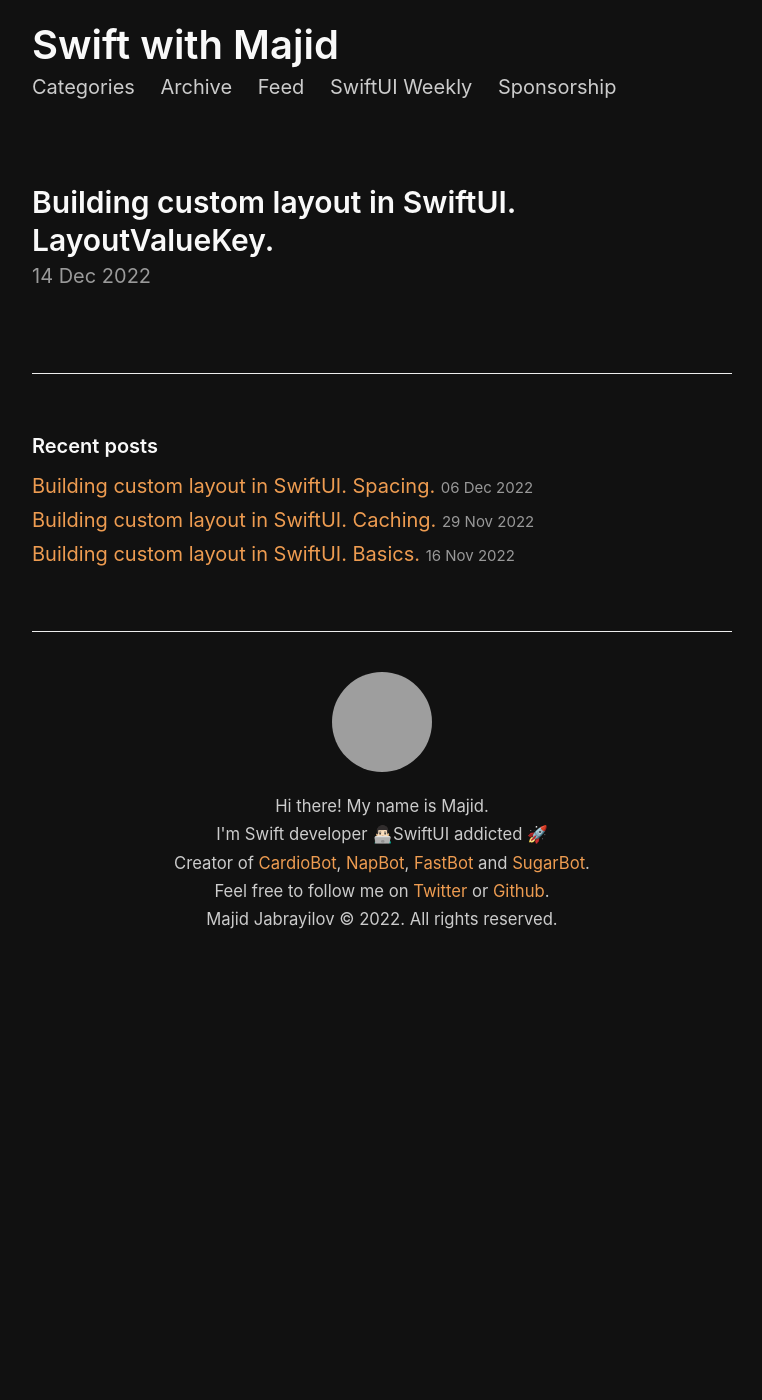
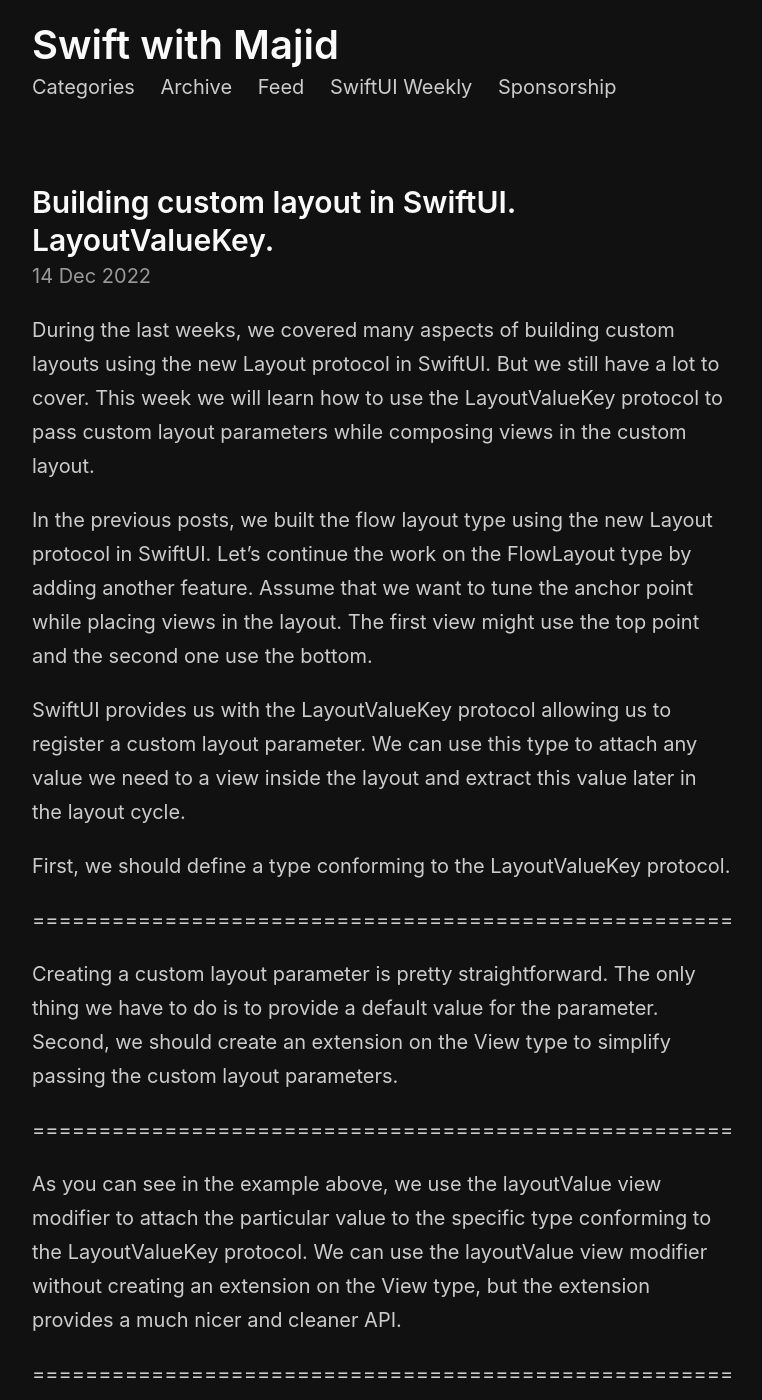
Before and after one commit to mecid/mecid.github.io, a Jekyll site: the page built from _posts/2022-12-14-building-custom-layout-in-swiftui-layoutvaluekey.md, in a window 1280 px wide and 1400 px high. Shown: the whole window, without its empty margins (258-1020 px from the left). Built offline with Jekyll 4.4.1, drawn with Linux system fonts in a browser that asks for light colours; some of the changed text lies outside the part shown; grey boxes are pictures that could not be loaded.

Commit message:
layout value key post content added

```diff
--- a/_posts/2022-12-14-building-custom-layout-in-swiftui-layoutvaluekey.md
+++ b/_posts/2022-12-14-building-custom-layout-in-swiftui-layoutvaluekey.md
@@ -2,3 +2,33 @@
 title: Building custom layout in SwiftUI. LayoutValueKey.
 layout: post
 ---
+
+During the last weeks, we covered many aspects of building custom layouts using the new Layout protocol in SwiftUI. But we still have a lot to cover. This week we will learn how to use the LayoutValueKey protocol to pass custom layout parameters while composing views in the custom layout.
+
+In the previous posts, we built the flow layout type using the new Layout protocol in SwiftUI. Let's continue the work on the FlowLayout type by adding another feature. Assume that we want to tune the anchor point while placing views in the layout. The first view might use the top point and the second one use the bottom.
+
+SwiftUI provides us with the LayoutValueKey protocol allowing us to register a custom layout parameter. We can use this type to attach any value we need to a view inside the layout and extract this value later in the layout cycle.
+
+First, we should define a type conforming to the LayoutValueKey protocol.
+
+=====================================================
+
+Creating a custom layout parameter is pretty straightforward. The only thing we have to do is to provide a default value for the parameter. Second, we should create an extension on the View type to simplify passing the custom layout parameters.
+
+=====================================================
+
+As you can see in the example above, we use the layoutValue view modifier to attach the particular value to the specific type conforming to the LayoutValueKey protocol. We can use the layoutValue view modifier without creating an extension on the View type, but the extension provides a much nicer and cleaner API.
+
+=====================================================
+
+Now, we can define a flow layout with the set of views and pass the custom anchor point for each view inside the layout. Whenever we don't set the value for the custom layout parameter, SwiftUI uses the default value.
+
+=====================================================
+
+The last step is to use the custom layout parameter while placing or sizing the layout. We can access custom layout parameters by using the subscript on the Subview proxy type.
+
+=====================================================
+
+As you can see in the example above, we use the subscript on the Subview proxy type to extract the value of the UnitPointKey type. In the end, we use this value to provide an anchor point while placing the views in the final layout.
+
+Custom layout parameters allow us to build super customizable and reusable layouts in SwiftUI very easily.
```
